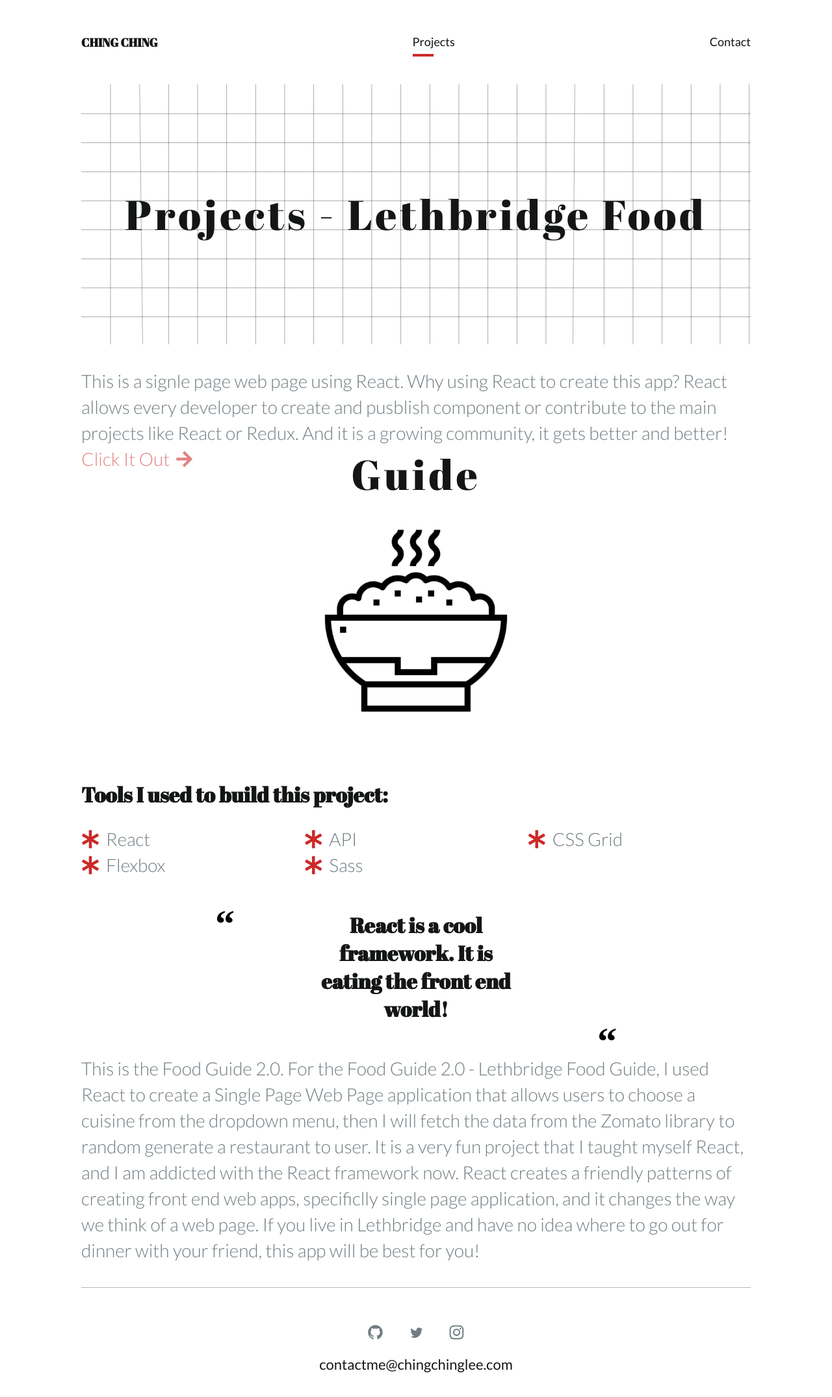
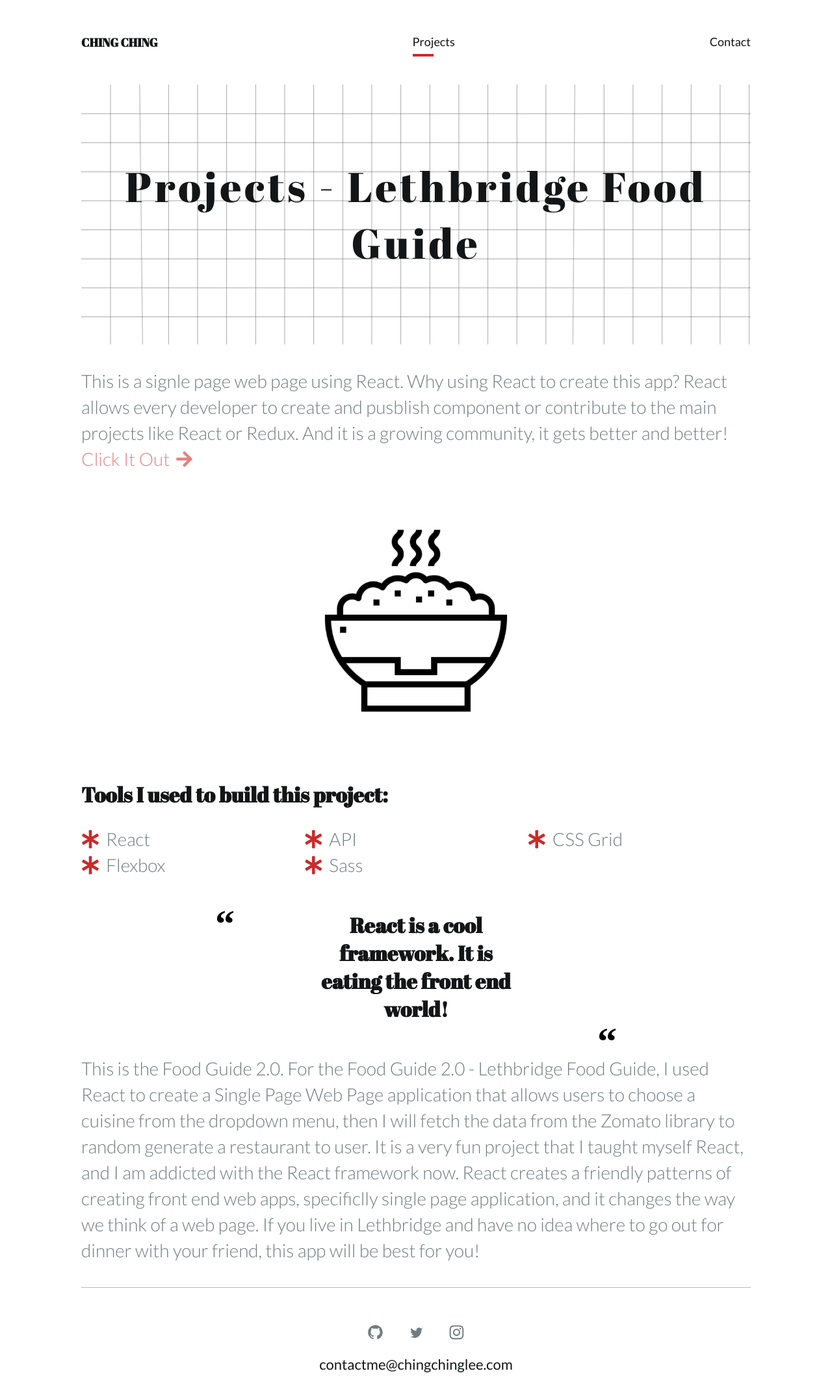
Before and after one commit to leechingching/chingchinglee.com, a Jekyll site: the page built from app/_projects/lethbridge_food_guide.md, in a window 1280 px wide. Shown: the whole page at 65% size. Built offline with Jekyll 4.4.1, drawn with Linux system fonts in a browser that asks for light colours; nearby versions of some CDN libraries.

Commit message:
updated CSS and project link

```diff
--- a/Gemfile
+++ b/Gemfile
@@ -1,5 +1,4 @@
 source "https://rubygems.org"
-gem "github-pages", group: :jekyll_plugins
 gem 'jekyll', '~> 3.7.3'
 gem 's3_website', '~> 3.4.0'
 
--- a/_config.yml
+++ b/_config.yml
@@ -5,10 +5,15 @@
 email: contactme@chingchinglee.com
 description: "A girl who loves Web, Cat, Gym, and Mexican food."
 baseurl: "" # the subpath of your site, e.g. /blog/
-url: "https://leechingching.github.io/chingchinglee.com" # the base hostname & protocol for your site
+url: "" # the base hostname & protocol for your site
 twitter: chingchinglcc
 github: chingchinglcc
 instagram: ching2lcc
+
+ftp_host: "mtl-node8.websitehostserver.net"
+ftp_username: "chingchi"
+ftp_dir: "/public_html/jekyll"
+ftp_passive: false
 
 paginate: 5
 paginate_path: "/page/:num"
@@ -37,7 +42,7 @@
     url: /
 
   - title: Projects
-    url: /projects/
+    url: /projects
 
   - title: Contact
     url: /contact
@@ -46,7 +51,7 @@
 collections:
   projects:
     output: true
-    permalink: /projects/:title
+    # permalink: /projects/:title
 
 # Defaults
 defaults:
--- a/app/_layouts/project.html
+++ b/app/_layouts/project.html
@@ -1,6 +1,5 @@
 ---
 layout: default
-
 ---
 <div class="project {{ page.class }}">
   <div class="project-wrapper">
--- a/app/_projects/lethbridge_food_guide.md
+++ b/app/_projects/lethbridge_food_guide.md
@@ -11,7 +11,7 @@
 
 learn: React is a cool framework. It is eating the front end world!
 
-live_demo: https://github.com/chingchinglcc/react-lethbridge-food
+live_demo: https://github.com/leechingching/leth-food-master
 
 image1: /assets/images/01_rice.png
 
--- a/app/assets/_scss/layouts/_page.scss
+++ b/app/assets/_scss/layouts/_page.scss
@@ -48,7 +48,7 @@
     h1.collection--title {
         @include h1();
         margin: auto;
-        line-height: 400px;
+        // line-height: 400px;
 
     }
 }
--- a/app/assets/_scss/layouts/_project.scss
+++ b/app/assets/_scss/layouts/_project.scss
@@ -2,7 +2,7 @@
     @include collection-item-title();
 
     @include if-min-width($tablet) {
-        line-height: 400px;
+        // line-height: 400px;
     }
 
     margin: auto;
--- a/app/contact.html
+++ b/app/contact.html
@@ -1,7 +1,6 @@
 ---
 layout: page
 title: Contact
-permalink: /contact
 ---
 
 <div class="contact--template">
```
Also changed, not shown: Gemfile.lock, app/assets/css/app.min.css.
